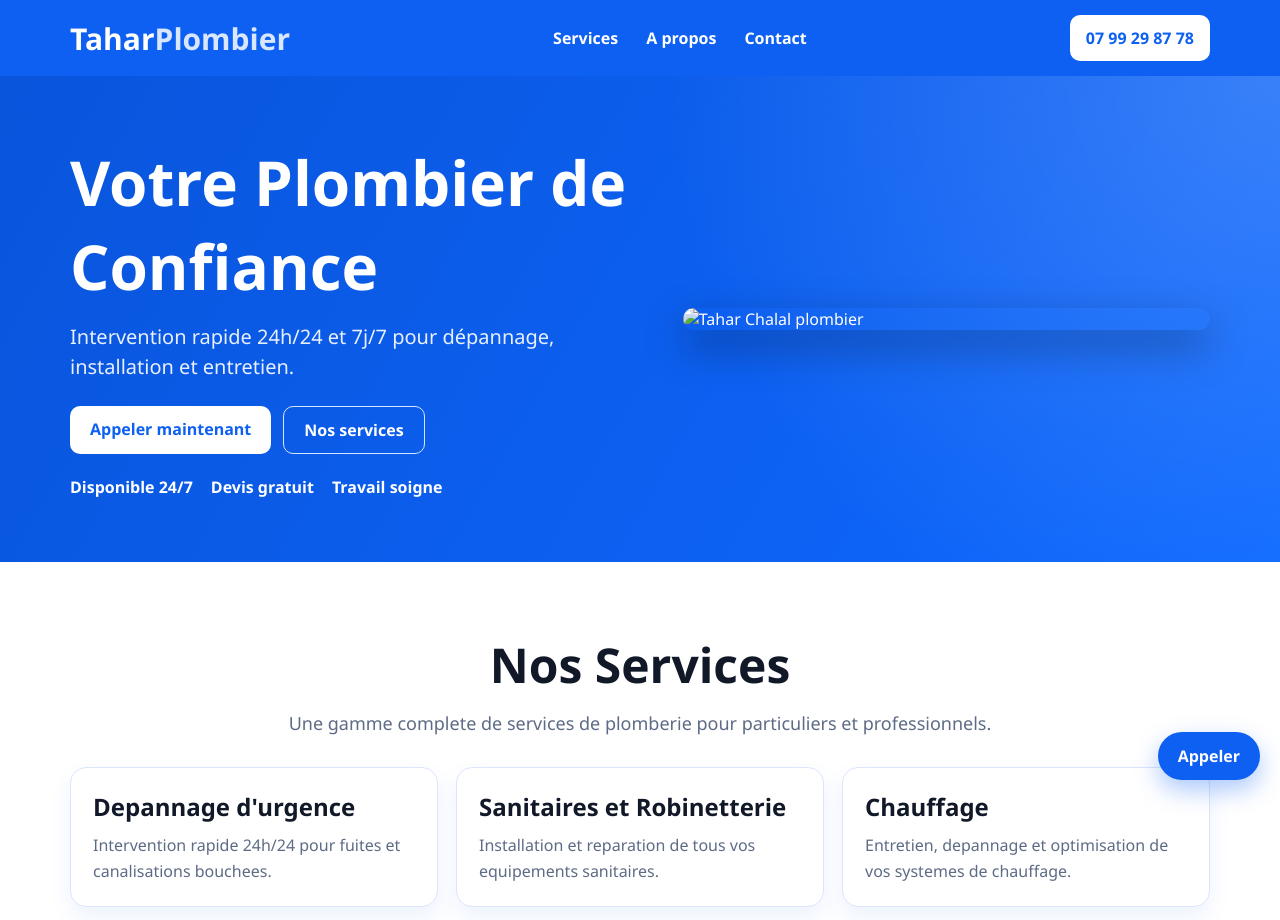
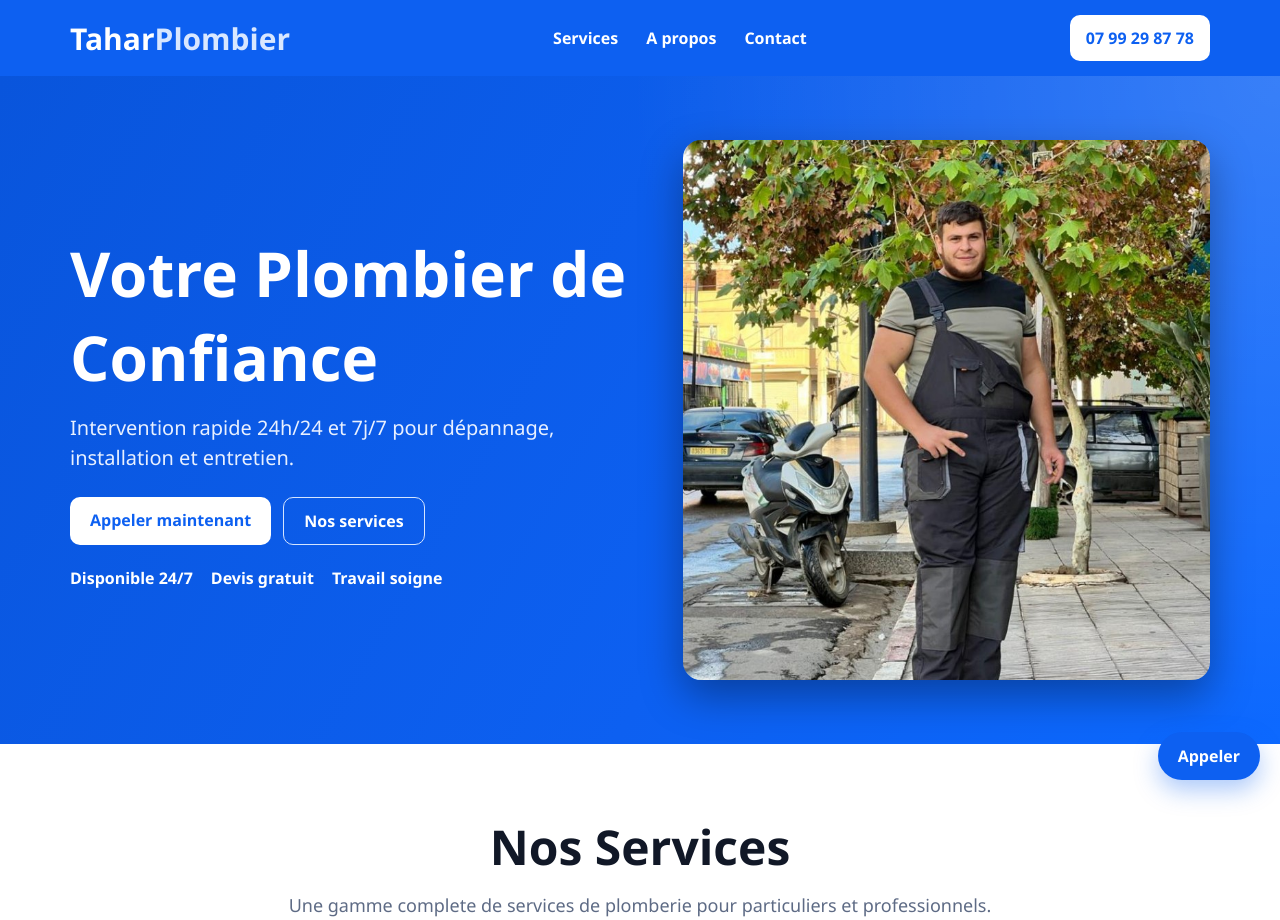
Before and after one commit to ouachour-meriem/projet-plombier, a plain HTML site: page index.html in a window 1280 px wide. Shown: the top 920 px of the page. Drawn offline with Linux system fonts and the light colour scheme.

Commit message:
Prepare site for deploy with local photo asset.

```diff
--- a/index.html
+++ b/index.html
@@ -39,7 +39,7 @@
           </ul>
         </div>
         <img
-          src="file:///C:/Users/ACP/.cursor/projects/c-Users-ACP-OneDrive-Bureau-projet-plombier-projet-plombier/assets/c__Users_ACP_AppData_Roaming_Cursor_User_workspaceStorage_1cfacb7bf3bf77afd8c6482a52e6d426_images_image-7f75149d-5821-42d3-8622-fa713b28ca53.png"
+          src="images/tahar-chalal.png"
           alt="Tahar Chalal plombier"
           class="hero-photo"
         />
```
Also changed, not shown: images/tahar-chalal.png (added), 1 other file.
